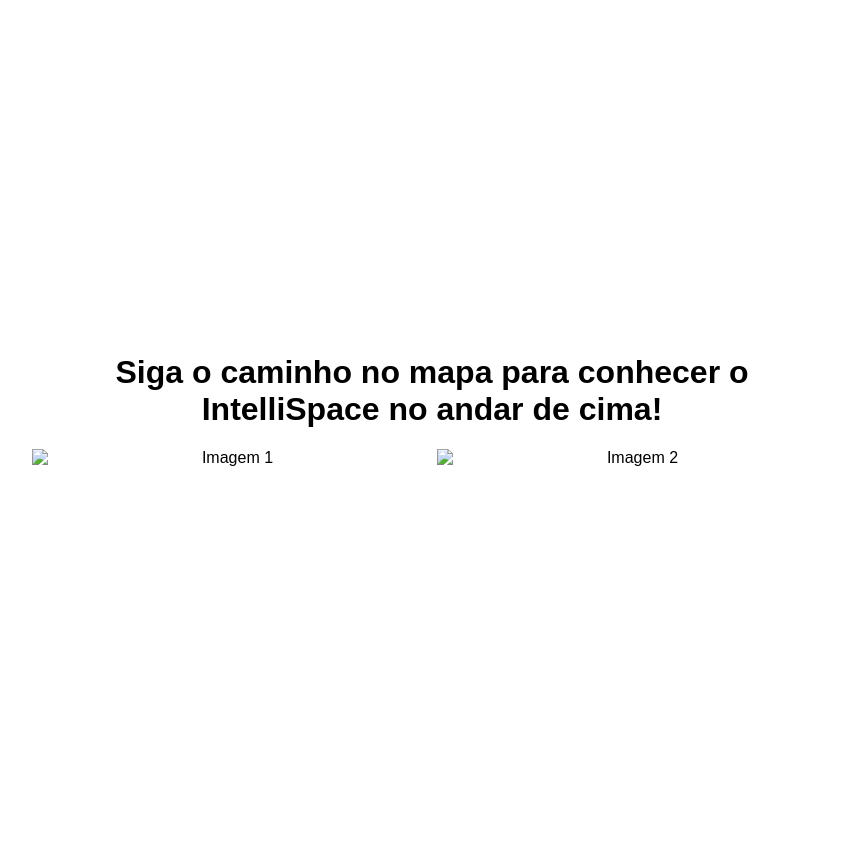
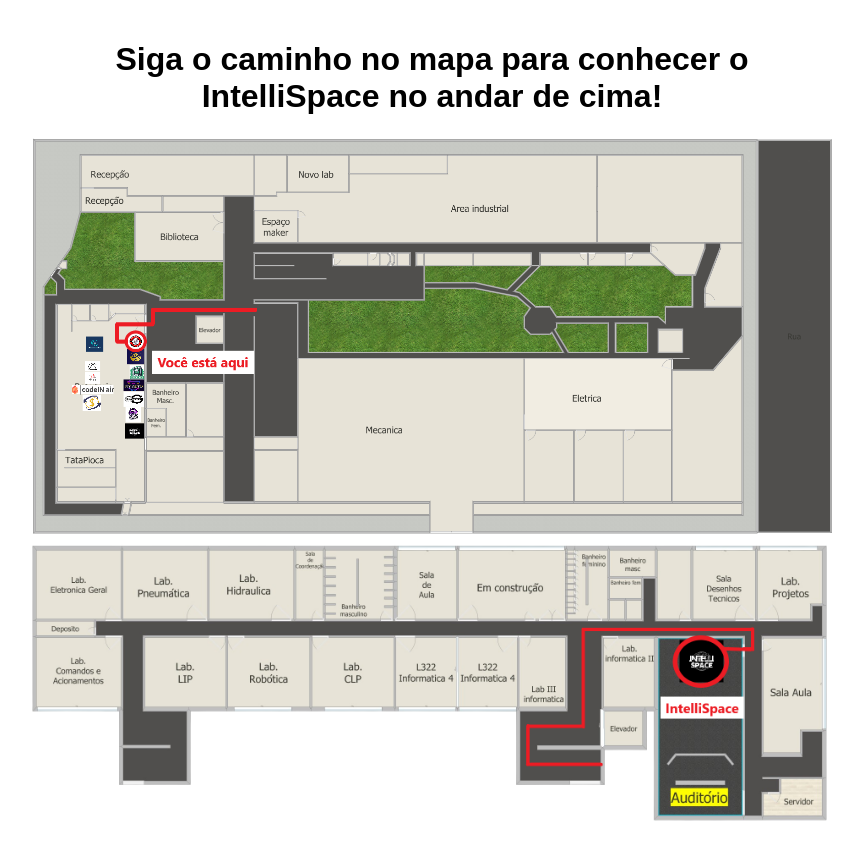
Before and after one commit to SENAISP-Unid601-Projetos/GEO-Senai, a plain HTML site: page LandPage/caminhoIntelliSpace.html in a window 1280 px wide. Shown: the whole page, without its empty margins (208-1071 px from the left). Before the commit the page ends 800 px from the top, so only its background shows below. Drawn offline with Linux system fonts and the light colour scheme.

Commit message:
Update caminhoIntelliSpace.html

```diff
--- a/LandPage/caminhoIntelliSpace.html
+++ b/LandPage/caminhoIntelliSpace.html
@@ -46,8 +46,8 @@
     <div class="container">
         <h1>Siga o caminho no mapa para conhecer o IntelliSpace no andar de cima!</h1>
         <div class="images">
-            <img src="caminhoIntelli/area1inferior.png" alt="Imagem 1">
-            <img src="caminhoIntelli/area1superior.png" alt="Imagem 2">
+            <img src="img/area1inferior.png" alt="Imagem 1">
+            <img src="img/area1superior.png" alt="Imagem 2">
         </div>
     </div>
 </body>
```
